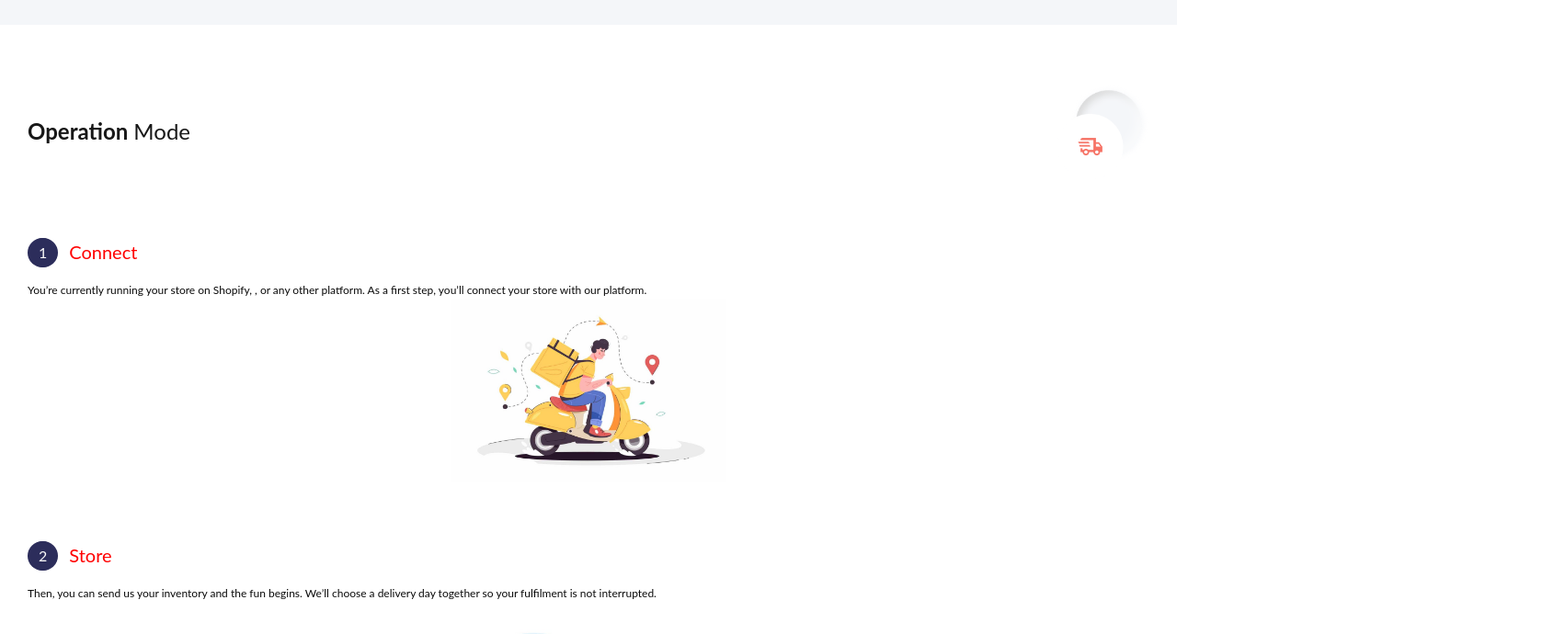
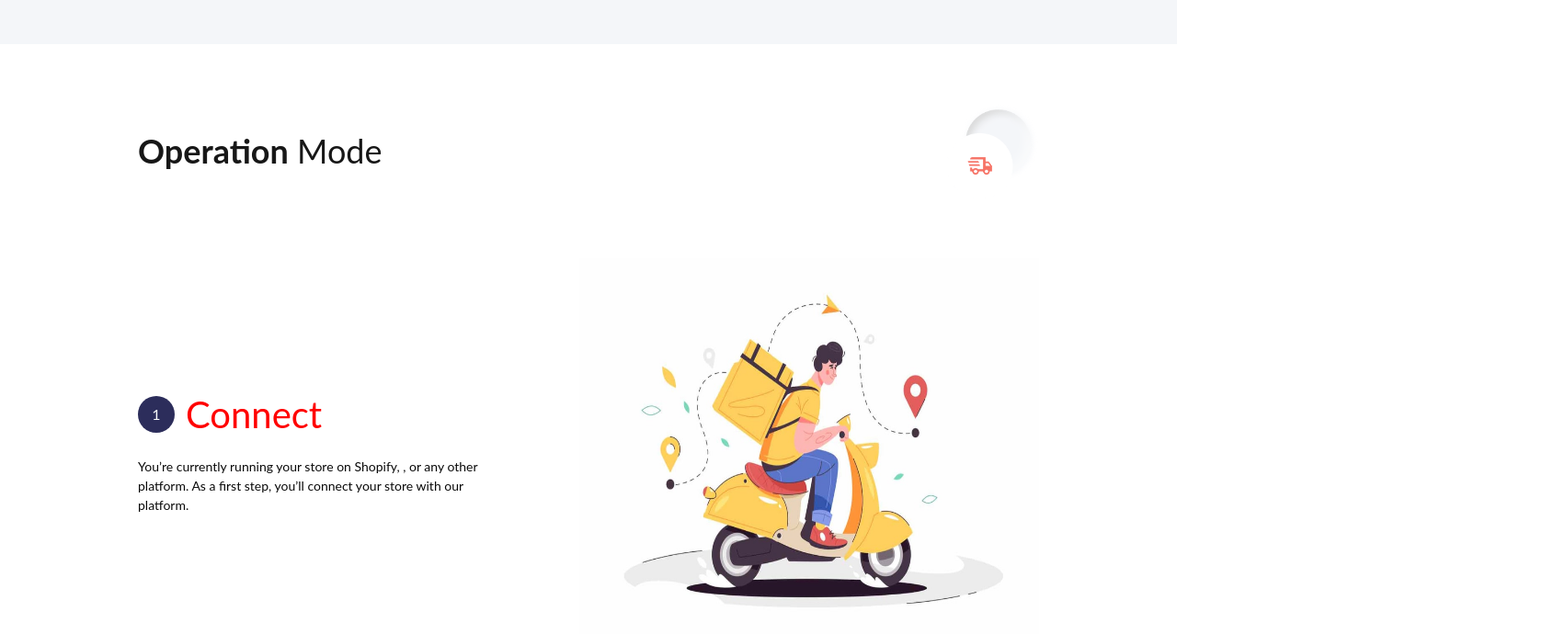
Before and after one commit to yutounun/react-tailwind-landing-page, a Next.js app: page / in a window 1280 px wide. Shown: the part 1960-2650 px from the top of the page at 92% size, 1702 px wide, since content can reach past the window. Built offline with nearby package versions, Linux system fonts and the light colour scheme.

Commit message:
mode desktop

```diff
--- a/src/app/page.tsx
+++ b/src/app/page.tsx
@@ -7,7 +7,7 @@ import ServicesSection from "@/components/ServicesSection";
 
 export default function Home() {
   return (
-    <div className="container font-lato">
+    <div className="font-lato">
       <PrimaryBar />
       <HeroSection />
       <ServicesSection />
--- a/src/components/HeroSection.tsx
+++ b/src/components/HeroSection.tsx
@@ -26,12 +26,12 @@ const HeroSection = () => {
           </p>
 
           {/* Buttons */}
-          <div className="flex flex-col gap-3">
+          <div className="flex flex-col md:flex-row gap-3">
             <PrimaryButton>Join Now</PrimaryButton>
 
             <Button
               size="lg"
-              className="w-full flex items-center gap-2 justify-center bg-transparent text-neutral-800 px-4 py-2 h-12"
+              className="w-full flex items-center gap-2 justify-center bg-transparent text-neutral-800 px-4 py-2 h-12 md:w-60"
             >
               <div className="rounded-full p-2">
                 <VideoCameraIcon className="size-6 text-primary" />
@@ -40,6 +40,7 @@ const HeroSection = () => {
             </Button>
           </div>
         </div>
+
         {/* Image */}
         <Image
           className="md:w-full"
--- a/src/components/Mode.tsx
+++ b/src/components/Mode.tsx
@@ -12,22 +12,22 @@ const Mode = ({
   imgSrc: string;
 }) => {
   return (
-    <div>
-      <div className="flex flex-col gap-4">
-        <div className="flex gap-3 text-h4">
-          <div className="rounded-full bg-primary px-2 text-neutral-100">
-            <h4 className="rounded-full bg-primary px-1 py-1 text-neutral-100 text-lg">
-              {index}
-            </h4>
+    <div className="flex flex-col md:flex-row md:items-center md:justify-between">
+      <div className="flex flex-col gap-4 md:w-[40%]">
+        <div className="flex gap-3 text-h4 md:text-d-h4 items-center">
+          <div className="flex items-center justify-center w-10 h-10 rounded-full bg-primary text-neutral-100">
+            <h4 className="text-lg">{index}</h4>
           </div>
           <h4 className="text-secondary">{title}</h4>
         </div>
 
-        <p className="text-sm">{desc}</p>
+        <p className="text-sm md:text-d-sm">{desc}</p>
       </div>
 
       <div className="flex justify-center">
-        <Image src={imgSrc} alt={imgSrc} height="300" width="300" />
+        <div className="relative w-60 h-52 md:w-[500px] md:h-[420px]">
+          <Image src={imgSrc} alt={imgSrc} layout="fill" />
+        </div>
       </div>
     </div>
   );
--- a/src/components/OperationModeSection.tsx
+++ b/src/components/OperationModeSection.tsx
@@ -3,7 +3,7 @@ import Subtitle from "./Subtitle";
 
 const OperationalModeSection = () => {
   return (
-    <div className="flex flex-col gap-16 px-[30px] py-16">
+    <div className="flex flex-col gap-16 px-[30px] md:px-[150px] py-16">
       <Subtitle icon>
         <span className="font-bold">Operation</span> Mode
       </Subtitle>
--- a/src/components/ServicesSection.tsx
+++ b/src/components/ServicesSection.tsx
@@ -6,7 +6,7 @@ import Subtitle from "./Subtitle";
 
 const ServicesSection = () => {
   return (
-    <div className="flex flex-col gap-16 bg-[#F4F6F9] px-[30px] py-16">
+    <div className="flex flex-col gap-16 bg-[#F4F6F9] px-[30px] md:px-[150px] py-16">
       <Subtitle icon>
         <span className="font-bold">Services</span> we offer
       </Subtitle>
--- a/src/components/Subtitle.tsx
+++ b/src/components/Subtitle.tsx
@@ -14,7 +14,7 @@ const Subtitle = ({
         icon ? "justify-between" : "justify-center"
       }`}
     >
-      <h2 className="text-h3 text-neutral-900">{children}</h2>
+      <h2 className="text-h3 md:text-d-h3 text-neutral-900">{children}</h2>
       {icon && (
         <Image
           src="/service-heading.png"
--- a/tailwind.config.ts
+++ b/tailwind.config.ts
@@ -99,8 +99,8 @@ const config: Config = {
         // Desktop-specific heading styles
         "d-h1": "48px", // Desktop Heading 1
         "d-h2": "42px", // Desktop Heading 2
-        "d-h3": "32px", // Desktop Heading 3
-        "d-h4": "28px", // Desktop Heading 4
+        "d-h3": "36px", // Desktop Heading 3
+        "d-h4": "40px", // Desktop Heading 4
 
         // Body text
         xs: "10px", // Extra small text
@@ -122,7 +122,7 @@ const config: Config = {
         "d-xl": "20px", // Desktop Extra large text
         "d-2xl": "24px", // Desktop 2 times extra large text
         "d-3xl": "36px", // Desktop 3 times extra large text
-        "d-4xl": "48px", // Desktop 4 times extra large text
+        "d-4xl": "40px", // Desktop 4 times extra large text
         "d-5xl": "64px", // Desktop 5 times extra large text
         "d-6xl": "80px", // Desktop 6 times extra large text
       },
```
